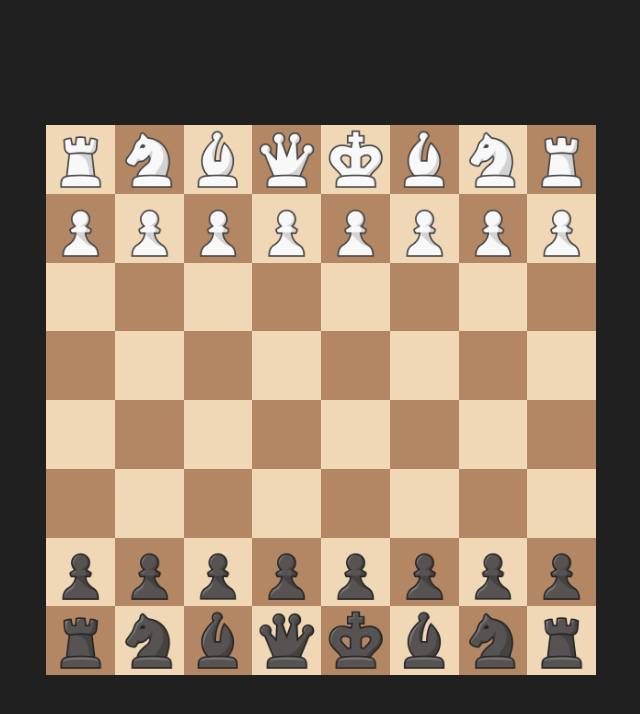
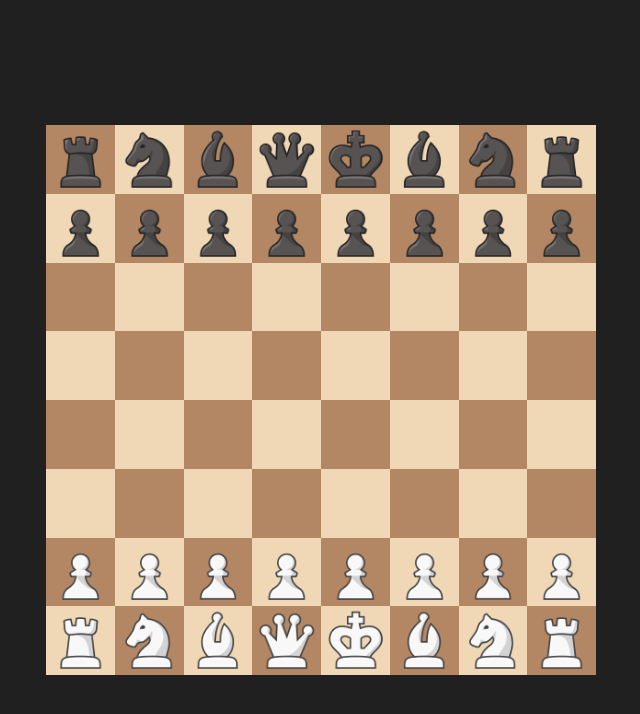
Before and after one commit to Anuragsurya318/Checkmate-Challenge, a React (Vite) app: page / in a window 1280 px wide. Shown: the top 714 px of the page, without its empty margins (319-959 px from the left). Built offline with nearby package versions, Linux system fonts and the light colour scheme.

Commit message:
savepoint 3

```diff
--- a/src/components/ChessBoard/ChessBoard.jsx
+++ b/src/components/ChessBoard/ChessBoard.jsx
@@ -1,189 +1,209 @@
-import React, { isValidElement, useRef, useState } from "react";
+import { useRef, useState } from "react";
 import Tile from "../Tile/Tile";
 import Referee from "../../referee/Referee";
 
-const initialBoardState = [];
-const basePath = "../../src/assets/";
-const pieceTypes = ["r", "n", "b", "q", "k", "b", "n", "r"];
-const PIECETYPES = {
-  r: "rook",
-  n: "knight",
-  b: "bishop",
-  q: "queen",
-  k: "king",
-  p: "pawn",
+const verticalAxis = ["1", "2", "3", "4", "5", "6", "7", "8"];
+const horizontalAxis = ["a", "b", "c", "d", "e", "f", "g", "h"];
+
+const PieceType = {
+  PAWN: "PAWN",
+  BISHOP: "BISHOP",
+  KNIGHT: "KNIGHT",
+  ROOK: "ROOK",
+  QUEEN: "QUEEN",
+  KING: "KING",
 };
 
-// Adding pawns
-for (let i = 0; i < 8; i++) {
-  initialBoardState.push({ x: i, y: 1, image: `${basePath}wp.png`, type: "pawn" });
-  initialBoardState.push({ x: i, y: 6, image: `${basePath}bp.png`, type: "pawn" });
-}
+const TeamType = {
+  OPPONENT: "OPPONENT",
+  OUR: "OUR",
+};
 
-// Adding major pieces
-for (let i = 0; i < pieceTypes.length; i++) {
+const initialBoardState = [];
+
+for (let p = 0; p < 2; p++) {
+  const teamType = p === 0 ? TeamType.OPPONENT : TeamType.OUR;
+  const type = teamType === TeamType.OPPONENT ? "b" : "w";
+  const y = teamType === TeamType.OPPONENT ? 7 : 0;
+
   initialBoardState.push({
-    x: i,
-    y: 0,
-    image: `${basePath}w${pieceTypes[i]}.png`,
-    type: PIECETYPES[pieceTypes[i]],
+    image: `../../src/assets/${type}r.png`,
+    x: 0,
+    y,
+    type: PieceType.ROOK,
+    team: teamType,
   });
   initialBoardState.push({
-    x: i,
-    y: 7,
-    image: `${basePath}b${pieceTypes[i]}.png`,
-    type: PIECETYPES[pieceTypes[i]],
+    image: `../../src/assets/${type}r.png`,
+    x: 7,
+    y,
+    type: PieceType.ROOK,
+    team: teamType,
+  });
+  initialBoardState.push({
+    image: `../../src/assets/${type}n.png`,
+    x: 1,
+    y,
+    type: PieceType.KNIGHT,
+    team: teamType,
+  });
+  initialBoardState.push({
+    image: `../../src/assets/${type}n.png`,
+    x: 6,
+    y,
+    type: PieceType.KNIGHT,
+    team: teamType,
+  });
+  initialBoardState.push({
+    image: `../../src/assets/${type}b.png`,
+    x: 2,
+    y,
+    type: PieceType.BISHOP,
+    team: teamType,
+  });
+  initialBoardState.push({
+    image: `../../src/assets/${type}b.png`,
+    x: 5,
+    y,
+    type: PieceType.BISHOP,
+    team: teamType,
+  });
+  initialBoardState.push({
+    image: `../../src/assets/${type}q.png`,
+    x: 3,
+    y,
+    type: PieceType.QUEEN,
+    team: teamType,
+  });
+  initialBoardState.push({
+    image: `../../src/assets/${type}k.png`,
+    x: 4,
+    y,
+    type: PieceType.KING,
+    team: teamType,
   });
 }
 
-console.log(initialBoardState);
+for (let i = 0; i < 8; i++) {
+  initialBoardState.push({
+    image: `../../src/assets/bp.png`,
+    x: i,
+    y: 6,
+    type: PieceType.PAWN,
+    team: TeamType.OPPONENT,
+  });
+}
 
-const ChessBoard = () => {
-  const [isDragging, setIsDragging] = useState(false);
-  const [draggedElement, setDraggedElement] = useState(null);
+for (let i = 0; i < 8; i++) {
+  initialBoardState.push({
+    image: `../../src/assets/wp.png`,
+    x: i,
+    y: 1,
+    type: PieceType.PAWN,
+    team: TeamType.OUR,
+  });
+}
+
+export default function ChessBoard() {
+  const [activePiece, setActivePiece] = useState(null);
+  const [gridX, setGridX] = useState(0);
+  const [gridY, setGridY] = useState(0);
   const [pieces, setPieces] = useState(initialBoardState);
+  const chessboardRef = useRef(null);
   const referee = new Referee();
 
-  const chessBoardRef = useRef(null);
+  function grabPiece(e) {
+    const element = e.target;
+    const chessboard = chessboardRef.current;
+    if (element.classList.contains("chess-piece") && chessboard) {
+      setGridX(Math.floor((e.clientX - chessboard.offsetLeft) / 68.75));
+      setGridY(Math.abs(Math.ceil((e.clientY - chessboard.offsetTop - 550) / 68.75)));
 
-  const horizontalAxis = ["a", "b", "c", "d", "e", "f", "g", "h"];
-  const verticalAxis = [1, 2, 3, 4, 5, 6, 7, 8];
+      element.style.width = "68.75px";
+      element.style.height = "68.75px";
+      element.style.position = "absolute";
+      element.classList.add("grabbed");
 
-  const board = [];
-
-  for (let i = 0; i < 8; i++) {
-    const row = [];
-    for (let j = 0; j < 8; j++) {
-      let image = undefined; // Reset image for each tile
-      const isWhite = (i + j) % 2 === 0;
-
-      pieces.forEach((piece) => {
-        if (piece.x === j && piece.y === i) {
-          image = piece.image;
-        }
-      });
-
-      const position = `${horizontalAxis[j]}${verticalAxis[7 - i]}`;
-      row.push({ position, isWhite, image }); // Include image in the tile data
+      setActivePiece(element);
     }
-    board.push(row);
   }
 
-  const grabPiece = (e) => {
-    if (e.target.classList.contains("chess-piece")) {
-      setIsDragging(true);
-      setDraggedElement(e.target);
-      // Adjust the piece's position so it's centered under the cursor
-      const rect = e.target.getBoundingClientRect();
-      const offsetX = e.clientX - rect.left;
-      const offsetY = e.clientY - rect.top;
-      e.target.style.position = "absolute";
-      e.target.style.margin = "0";
-      e.target.setAttribute("data-offset-x", offsetX);
-      e.target.setAttribute("data-offset-y", offsetY);
-      // Explicitly set the width and height to prevent stretching
-      e.target.style.width = `${rect.width}px`;
-      e.target.style.height = `${rect.height}px`;
-      // Adjust the zIndex if needed to ensure the piece is above other elements
-      e.target.style.zIndex = "1000";
+  function movePiece(e) {
+    const chessboard = chessboardRef.current;
+    if (activePiece && chessboard) {
+      // Get the bounding rectangle of the chessboard
+      const chessboardRect = chessboard.getBoundingClientRect();
+      const pieceSize = 68.75;
+
+      // Calculate the new position of the piece
+      const x = e.clientX - pieceSize / 2;
+      const y = e.clientY - pieceSize / 2;
+
+      // Constrain the position within the boundaries of the chessboard
+      const minX = chessboardRect.left;
+      const minY = chessboardRect.top;
+      const maxX = chessboardRect.right - pieceSize;
+      const maxY = chessboardRect.bottom - pieceSize;
+
+      // Set the new position, ensuring the piece stays within the chessboard
+      activePiece.style.left = `${Math.max(minX, Math.min(x, maxX)) - chessboardRect.left}px`;
+      activePiece.style.top = `${Math.max(minY, Math.min(y, maxY)) - chessboardRect.top}px`;
     }
-  };
+  }
 
-  const movePiece = (e) => {
-    const chessboard = chessBoardRef.current;
-    if (isDragging && draggedElement && chessboard) {
-      const offsetX = parseInt(draggedElement.getAttribute("data-offset-x"), 10);
-      const offsetY = parseInt(draggedElement.getAttribute("data-offset-y"), 10);
-      const rect = chessboard.getBoundingClientRect();
+  function dropPiece(e) {
+    const chessboard = chessboardRef.current;
+    if (activePiece && chessboard) {
+      const x = Math.floor((e.clientX - chessboard.offsetLeft) / 68.75);
+      const y = Math.abs(Math.ceil((e.clientY - chessboard.offsetTop - 550) / 68.75));
 
-      // Calculate new position
-      let x = e.clientX - offsetX;
-      let y = e.clientY - offsetY;
+      setPieces((value) => {
+        const updatedPieces = value.map((p) => {
+          if (p.x === gridX && p.y === gridY) {
+            const validMove = referee.isValidMove(gridX, gridY, x, y, p.type, p.team);
 
-      // Boundary checks
-      const pieceRect = draggedElement.getBoundingClientRect();
-      if (x < rect.left) x = rect.left;
-      if (x + pieceRect.width > rect.right) x = rect.right - pieceRect.width;
-      if (y < rect.top) y = rect.top;
-      if (y + pieceRect.height > rect.bottom) y = rect.bottom - pieceRect.height;
-
-      // Update position
-      draggedElement.style.left = `${x - rect.left}px`;
-      draggedElement.style.top = `${y - rect.top}px`;
-    }
-  };
-
-  const releasePiece = (e) => {
-    if (isDragging && draggedElement) {
-      const chessboard = chessBoardRef.current;
-      const rect = chessboard.getBoundingClientRect();
-      const tileSize = rect.width / 8;
-
-      const offsetX = parseInt(draggedElement.getAttribute("data-offset-x"), 10);
-      const offsetY = parseInt(draggedElement.getAttribute("data-offset-y"), 10);
-      let x = e.clientX - offsetX - rect.left;
-      let y = e.clientY - offsetY - rect.top;
-
-      // Boundary checks and snapping to grid
-      if (x < 0) x = 0;
-      if (x > rect.width - tileSize) x = rect.width - tileSize;
-      if (y < 0) y = 0;
-      if (y > rect.height - tileSize) y = rect.height - tileSize;
-
-      const gridX = Math.floor(x / tileSize);
-      const gridY = Math.floor(y / tileSize);
-
-      setPieces((currentPieces) => {
-        const updatedPieces = currentPieces.map((p) => {
-          console.log(referee.isValidMove(gridX, gridY, x, y, p.type));
-          if (p.x === gridX && p.y === 7 - gridY) {
-            console.log("Updating piece position");
-            const updatedPiece = { ...p };
-            updatedPiece.x = gridX;
-            updatedPiece.y = 7 - gridY;
-            return updatedPiece;
+            if (validMove) {
+              p.x = x;
+              p.y = y;
+            }
           }
           return p;
         });
         return updatedPieces;
       });
+      activePiece.classList.remove("grabbed");
+      setActivePiece(null);
+    }
+  }
 
-      // Snap the piece to the center of the tile
-      draggedElement.style.left = `${
-        gridX * tileSize + tileSize / 2 - draggedElement.offsetWidth / 2
-      }px`;
-      draggedElement.style.top = `${
-        gridY * tileSize + tileSize / 2 - draggedElement.offsetHeight / 2
-      }px`;
+  const board = [];
 
-      setIsDragging(false);
-      setDraggedElement(null);
+  for (let j = verticalAxis.length - 1; j >= 0; j--) {
+    for (let i = 0; i < horizontalAxis.length; i++) {
+      const number = j + i + 2;
+      let image = undefined;
+
+      pieces.forEach((p) => {
+        if (p.x === i && p.y === j) {
+          image = p.image;
+        }
+      });
+
+      const isWhite = number % 2 === 0;
+      board.push(<Tile key={`${j},${i}`} image={image} isWhite={isWhite} />);
     }
-  };
+  }
 
   return (
     <div
-      className="board bg-light_tile w-[550px] h-[550px] relative"
-      onMouseMove={movePiece}
-      onMouseUp={releasePiece}
-      onMouseLeave={releasePiece}
-      ref={chessBoardRef}
+      onMouseMove={(e) => movePiece(e)}
+      onMouseDown={(e) => grabPiece(e)}
+      onMouseUp={(e) => dropPiece(e)}
+      id="chessboard"
+      ref={chessboardRef}
+      className="w-[550px] h-[550px] flex flex-wrap relative"
     >
-      {board.map((row, i) => (
-        <div key={i} className="flex">
-          {row.map(({ isWhite, image }, j) => (
-            <div
-              key={j}
-              className="chess-piece" // Ensure this class is on your pieces
-              onMouseDown={grabPiece}
-            >
-              <Tile isWhite={isWhite} image={image} />
-            </div>
-          ))}
-        </div>
-      ))}
+      {board}
     </div>
   );
-};
-
-export default ChessBoard;
+}
```
Also changed, not shown: src/Constants.js (added, +50 -0 lines), 1 other file (tests, documents, lock files or other folders).
